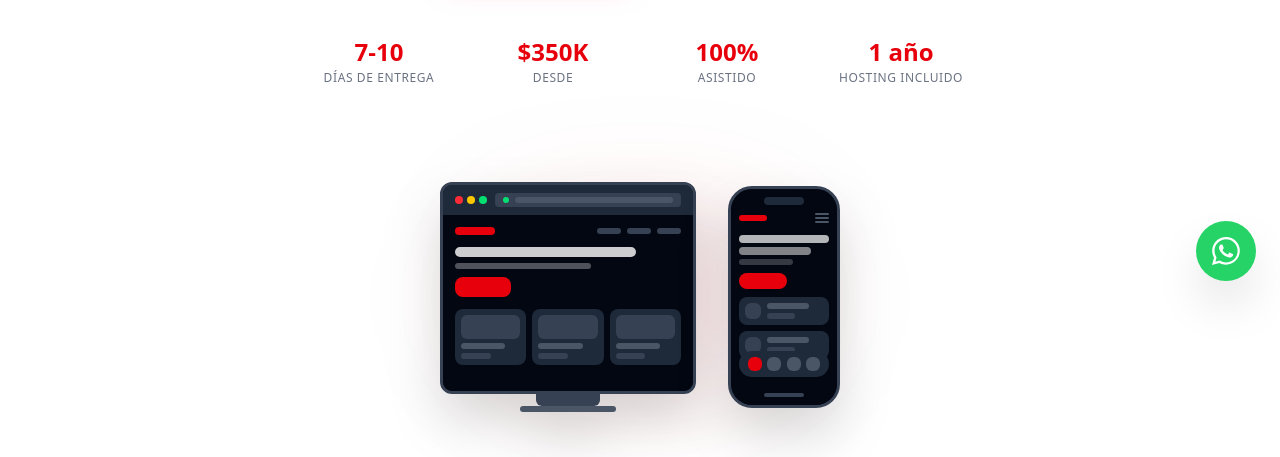
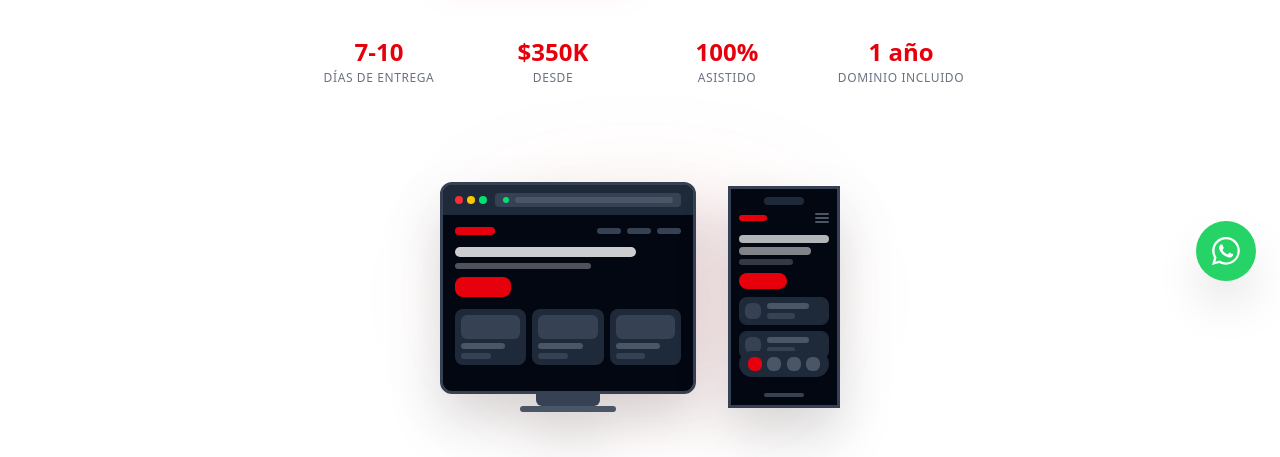
Before and after one commit to oscar-principi/rock-lab, a React (Vite) app: page /#/ in a window 1280 px wide. Shown: the part 495-952 px from the top of the page. Built offline with nearby package versions, Linux system fonts and the light colour scheme.

Commit message:
update wsp

```diff
--- a/src/components/home/HeroSection.tsx
+++ b/src/components/home/HeroSection.tsx
@@ -5,7 +5,7 @@ const stats = [
   { value: "7-10", label: "días de entrega" },
   { value: "$350K", label: "desde" },
   { value: "100%", label: "asistido" },
-  { value: "1 año", label: "hosting incluido" },
+  { value: "1 año", label: "dominio incluido" },
 ];
 
 const DeviceMockup = () => (
@@ -60,7 +60,7 @@ const DeviceMockup = () => (
 
     {/* Celular */}
     <div className="relative z-20 drop-shadow-2xl shrink-0" style={{ width: 'min(112px, 26vw)' }}>
-      <div className="bg-gray-900 rounded-[1.5rem] border-[3px] border-gray-700 overflow-hidden">
+      <div className="bg-gray-900 rounded-1.5rem border-[3px] border-gray-700 overflow-hidden">
         {/* Dynamic island */}
         <div className="bg-gray-950 flex justify-center pt-2 pb-1">
           <div className="w-10 h-2 bg-gray-800 rounded-full" />
--- a/src/pages/Contact.tsx
+++ b/src/pages/Contact.tsx
@@ -6,7 +6,6 @@ export default function Contact() {
   const [status, setStatus] = useState<"idle" | "sending" | "success" | "error" | "cooldown">("idle");
   const [secondsLeft, setSecondsLeft] = useState(0);
 
-  // 1. Definimos el límite máximo de caracteres
   const MAX_CHARS = 2000;
 
   useEffect(() => {
@@ -41,7 +40,6 @@ export default function Contact() {
   const handleChange = (e: React.ChangeEvent<HTMLInputElement | HTMLTextAreaElement>) => {
     const { name, value } = e.target;
 
-    // 2. Si es el mensaje, validamos que no supere el máximo antes de actualizar el estado
     if (name === "mensaje" && value.length > MAX_CHARS) return;
 
     setFormData({ ...formData, [name]: value });
@@ -117,14 +115,12 @@ export default function Contact() {
           className="w-full p-3 rounded-xl border border-gray-300 outline-none transition-colors bg-white dark:bg-zinc-900 dark:border-zinc-800 dark:text-zinc-100 dark:focus:border-red-500 disabled:opacity-50"
         />
 
-        {/* 3. Agrupamos el textarea con su contador */}
         <div className="relative">
           <textarea
             name="mensaje" value={formData.mensaje} onChange={handleChange}
             placeholder="Tu mensaje..." rows={4} disabled={status !== "idle"}
             className="w-full p-3 rounded-xl border border-gray-300 outline-none transition-colors bg-white dark:bg-zinc-900 dark:border-zinc-800 dark:text-zinc-100 dark:focus:border-red-500 disabled:opacity-50"
           />
-          {/* Contador visual */}
           <div className="text-right text-xs mt-1 text-gray-500 dark:text-zinc-500">
             {formData.mensaje.length} / {MAX_CHARS}
           </div>
```
Also changed, not shown: src/components/layout/Footer.tsx (+0 -12 lines).
